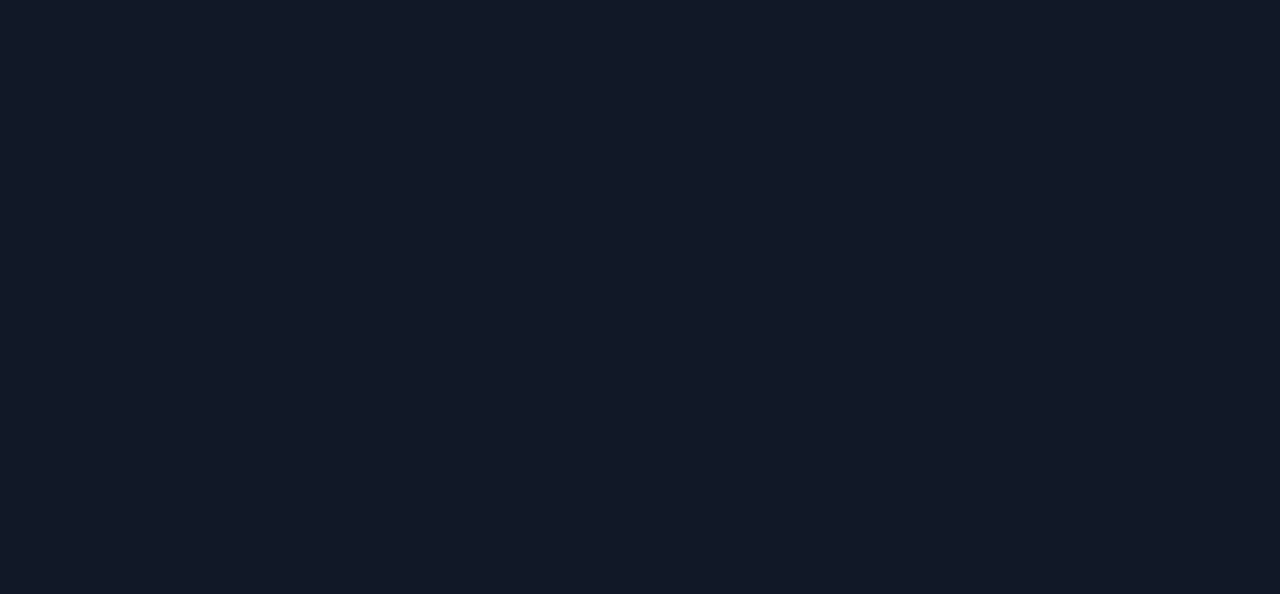
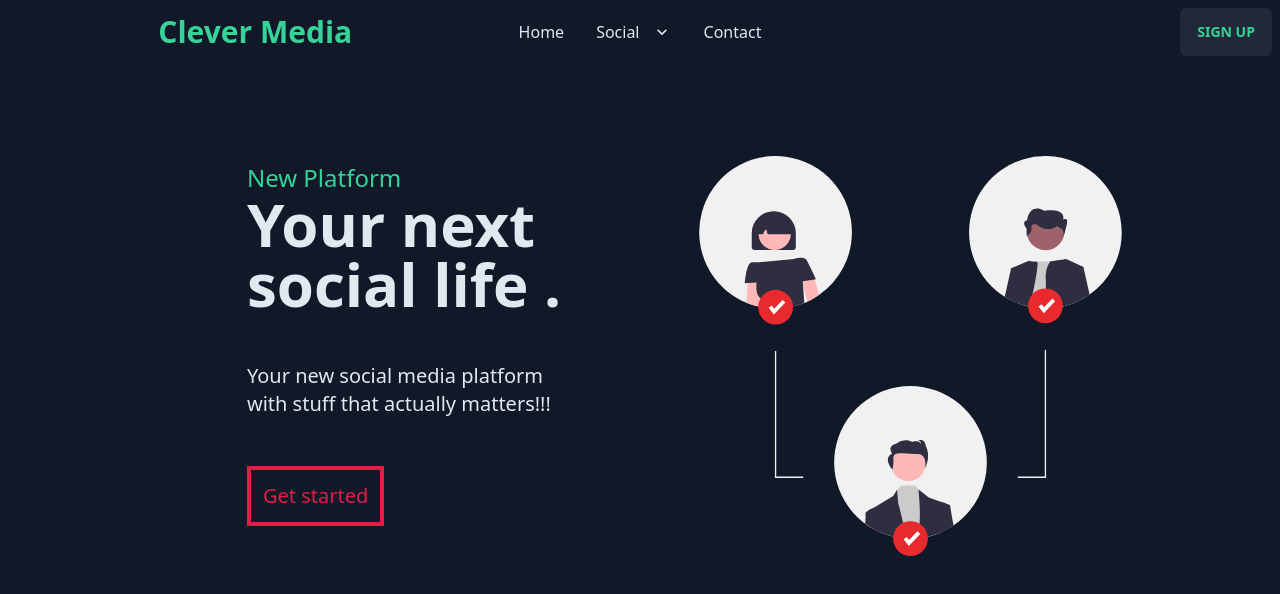
Before and after one commit to manaboy-07/CleverMedia-FE, a React (Create React App) app: page / in a window 1280 px wide. Shown: the top 594 px of the page. Built offline with nearby package versions, Linux system fonts and the light colour scheme.

Commit message:
implemented navbar and hero pg

```diff
--- /dev/null
+++ b/src/pages/Hero.js
@@ -0,0 +1,22 @@
+import React from "react";
+import social from "../images/connected.svg"
+
+
+
+const Hero = () => {
+    return(
+        <div className="flex flex-row items-center justify-evenly space-y-6 my-12 p-5 ml-32 md:flex-column-reverse">
+           <div>
+             <h2 className="text-success text-2xl">New Platform</h2>
+             <h1 className="font-bold text-6xl">Your next <p> social life . </p></h1>
+             <h3 className="text-xl my-12">Your new social media platform <p>with stuff that actually matters!!!</p></h3>
+             <button className="text-xl text-info bg-base-100 outline-info border-4 border-info  p-3 ">Get started</button>
+           </div>
+           <div className="mx-22">
+             <img src={social} alt="smth" className="z-20"/>
+           </div>
+        </div>
+    )
+}
+
+export default Hero
--- a/src/pages/HomePage.js
+++ b/src/pages/HomePage.js
@@ -1,11 +1,20 @@
 import React from "react";
+import Navbar from "./Navbar";
+import Hero from "./Hero"
 
 function HomePage() {
-  return <div className="bg-base-100 text-slate-300 min-h-screen">
-    <div className="flex justify-center align-center">
+  return (
+    <div className="bg-base-100 text-slate-200  ">
 
-    </div>
-  </div>;
+      <Navbar/>
+
+      <Hero/>
+
+   </div>
+
+
+  )
+
 }
 
 export default HomePage;
--- /dev/null
+++ b/src/pages/Navbar.js
@@ -0,0 +1,56 @@
+import React from "react";
+import './style.css'
+
+const Navbar = () => {
+    return(
+        <div>
+         <nav className=" bg-gray-900">
+         <div className="navbar bg-base-100">
+          <div className="navbar-start bt flex justify-center">
+          <div className="dropdown">
+          <label tabindex="0" class="btn btn-ghost lg:hidden">
+          <svg xmlns="http://www.w3.org/2000/svg" class="h-5 w-5" fill="none" viewBox="0 0 24 24" stroke="currentColor"><path stroke-linecap="round" stroke-linejoin="round" stroke-width="2" d="M4 6h16M4 12h8m-8 6h16" /></svg>
+          </label>
+          <ul tabindex="0" className="menu menu-compact dropdown-content mt-3 p-2 shadow bg-base-100 rounded-box w-52">
+          <li><a>Item 1</a></li>
+        < li tabindex="0">
+          <a class="justify-between">
+            Parent
+            <svg className="fill-current" xmlns="http://www.w3.org/2000/svg" width="24" height="24" viewBox="0 0 24 24"><path d="M8.59,16.58L13.17,12L8.59,7.41L10,6L16,12L10,18L8.59,16.58Z"/></svg>
+          </a>
+          <ul class="p-2">
+            <li><a href="#">Submenu 1</a></li>
+            <li><a href="#">Submenu 2</a></li>
+          </ul>
+        </li>
+        <li><a href="#">Item 3</a></li>
+       </ul>
+     </div>
+    <a className="btn btn-ghost normal-case text-3xl text-success">Clever Media</a>
+    </div>
+     <div className="navbar-center hidden lg:flex">
+       <ul className="menu menu-horizontal p-0">
+      <li><a href="#">Home</a></li>
+      <li tabindex="0">
+        <a>
+          Social
+          <svg class="fill-current" xmlns="http://www.w3.org/2000/svg" width="20" height="20" viewBox="0 0 24 24"><path d="M7.41,8.58L12,13.17L16.59,8.58L18,10L12,16L6,10L7.41,8.58Z"/></svg>
+        </a>
+        <ul className ="p-2">
+          <li><a href="#">Submenu 1</a></li>
+          <li><a href="#">Submenu 2</a></li>
+          </ul>
+            </li>
+          <li><a>Contact</a></li>
+       </ul>
+      </div>
+      <div className="navbar-end">
+      <a className="btn text-success rounded-md">Sign Up</a>
+     </div>
+      </div>
+  </nav>
+</div>
+    )
+}
+
+export default Navbar
--- /dev/null
+++ b/src/pages/style.css
@@ -0,0 +1,3 @@
+.logo{
+    text-shadow: 2px 2px 2px whitesmoke;
+}
--- a/tailwind.config.js
+++ b/tailwind.config.js
@@ -1,3 +1,4 @@
+
 module.exports = {
   daisyui: {
     themes: [
```
Also changed, not shown: src/images/connected.svg (added), src/images/undraw_Connected_re_lmq2.png (added).
